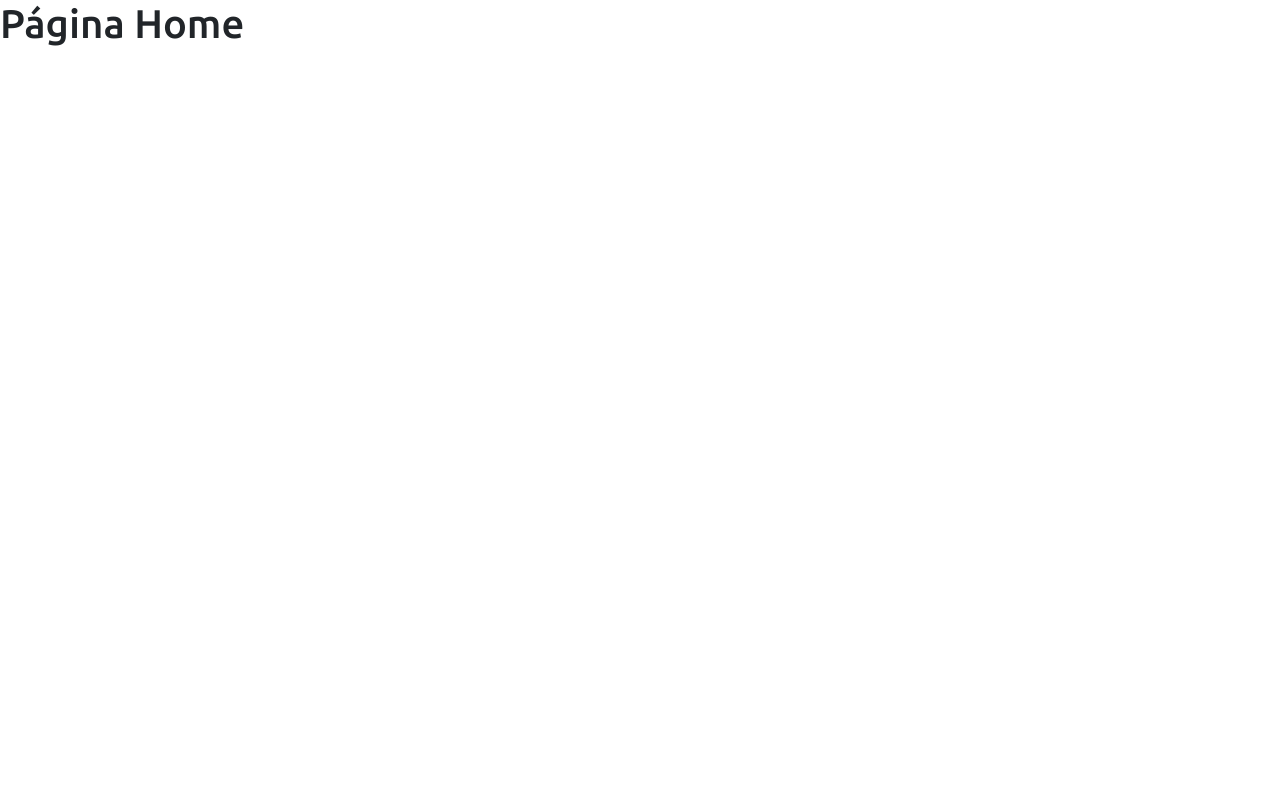
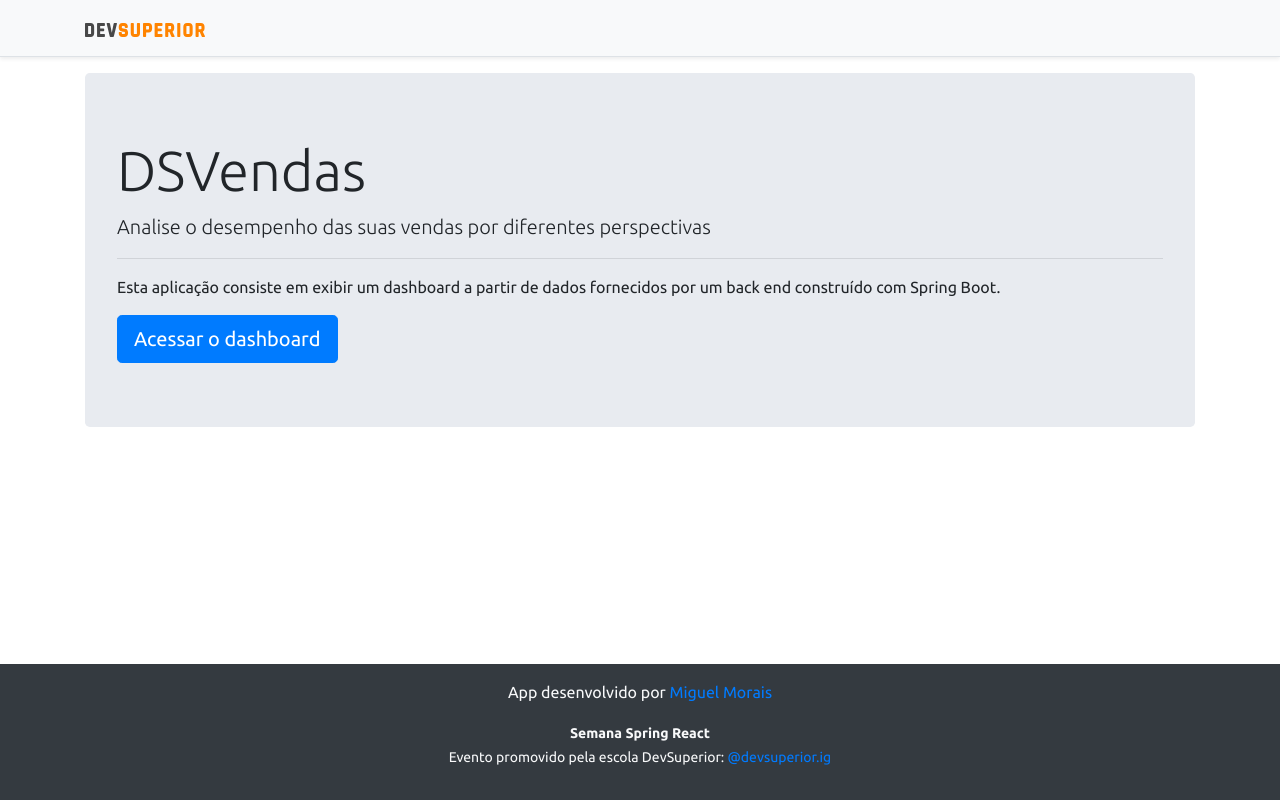
Before and after one commit to miguelmoraisdev/projeto-sds3, a React (Create React App) app in the folder frontend/: page / in a window 1280 px wide. Built offline with nearby package versions, Linux system fonts and the light colour scheme.

Commit message:
Home, navigation

```diff
--- a/frontend/src/assets/css/styles.css
+++ b/frontend/src/assets/css/styles.css
@@ -30,3 +30,6 @@
 .text-primary {
     color: var(--color-primary) !important;
 }
+.jumbotron{
+    background-color: rgb(232, 235, 240);
+}
--- a/frontend/src/components/NavBar/index.tsx
+++ b/frontend/src/components/NavBar/index.tsx
@@ -1,11 +1,14 @@
 import ImgDsDark from "assets/imgs/ds_dark.svg";
+import { Link } from "react-router-dom";
 
 const NavBar = () => {
     return (
         <div className="d-flex flex-column flex-md-row align-items-center p-3 px-md-4 mb-3 bg-light border-bottom shadow-sm">
             <div className="container">
                 <nav className="my-2 my-md-0 mr-md-3">
-                    <img src={ImgDsDark} alt="DevSuperior" width="120" />
+                    <Link to="/">
+                        <img src={ImgDsDark} alt="DevSuperior" width="120" />
+                    </Link>
                 </nav>
             </div>
         </div>
--- a/frontend/src/pages/Home/index.tsx
+++ b/frontend/src/pages/Home/index.tsx
@@ -1,8 +1,24 @@
+import Footer from "components/Footer";
+import NavBar from "components/NavBar";
+import { Link } from "react-router-dom";
+
 const Home = () => {
     return (
-        <div>
-            <h1>Página Home</h1>
-        </div>
+        <>
+            <NavBar />
+            <div className="container">
+                <div className="jumbotron">
+                    <h1 className="display-4">DSVendas</h1>
+                    <p className="lead">Analise o desempenho das suas vendas por diferentes perspectivas</p>
+                    <hr />
+                    <p>Esta aplicação consiste em exibir um dashboard a partir de dados fornecidos por um back end construído com Spring Boot.</p>
+                    <Link className="btn btn-primary btn-lg" to="/dashboard">
+                        Acessar o dashboard
+                    </Link>
+                </div>
+            </div>
+            <Footer />
+        </>
     );
 }
 
```
Also changed, not shown: frontend/src/Routes.tsx (line endings or trailing spaces).
